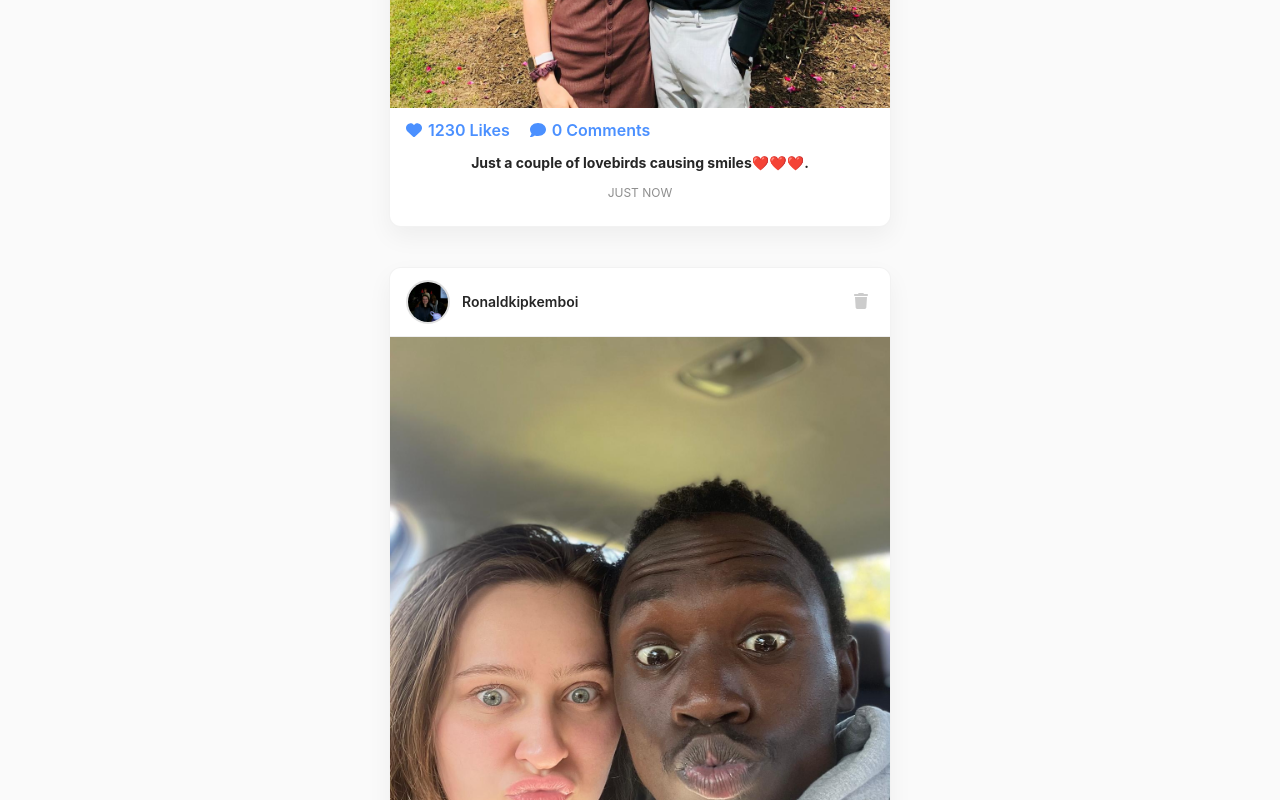
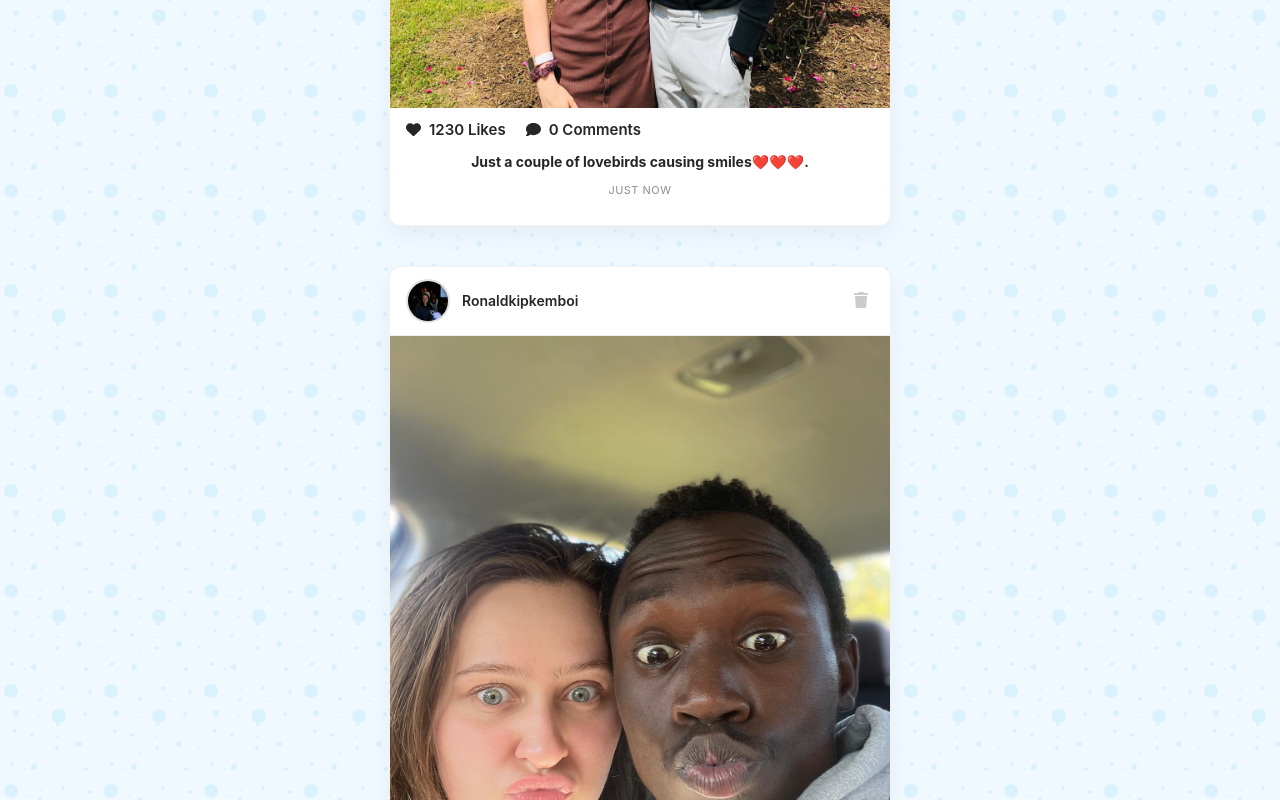
Before and after one commit to rony288/ronygram-app, a React (Create React App) app: page /Home in a window 1280 px wide. Shown: the part 920-1720 px from the top of the page. Built offline with nearby package versions, Linux system fonts and the light colour scheme.

Commit message:
Refactor Posts.css for improved styling
Updated styles for Posts component to enhance appearance and usability.

```diff
--- a/src/components/Posts.css
+++ b/src/components/Posts.css
@@ -4,7 +4,7 @@
     flex-direction: column;
     align-items: center; /* This centers the feed in the middle of the screen */
     padding: 20px;
-    background-color: #fafafa;
+    background-color: transparent; /* Changed to transparent so fancy background shows */
     min-height: 100vh;
 }
 
@@ -12,13 +12,14 @@
 .post-card {
     background-color: white;
     border: 1px solid #dbdbdb;
-    border-radius: 8px;
+    border-radius: 12px; /* Slightly rounder for modern look */
     margin-bottom: 30px;
     width: 100%;
     /* CRITICAL: This limits the width so images don't get huge */
-    max-width: 600px;
-    box-shadow: 0 4px 6px rgba(0, 0, 0, 0.05);
+    max-width: 500px;
+    box-shadow: 0 8px 16px rgba(0, 0, 0, 0.08); /* Softer, deeper shadow */
     overflow: hidden;
+    transition: transform 0.2s;
 }
 
 /* --- 3. Header (Avatar + Username + Delete) --- */
@@ -67,9 +68,10 @@
 /* --- 4. The Image --- */
 .post-image-container {
     width: 100%;
-    background-color: #efefef;
+    background-color: #fafafa;
     display: flex;
     justify-content: center;
+    min-height: 300px; /* Prevents layout jump while loading */
 }
 
 .post-image {
@@ -90,19 +92,33 @@
 .action-icon {
     cursor: pointer;
     font-weight: 600;
-    color: #4b90ff; /* Gemini Blue */
+    color: #262626; /* Default dark grey (neutral) */
     display: flex;
     align-items: center;
-    gap: 6px;
+    gap: 8px;
     transition: transform 0.2s;
+    font-size: 15px;
 }
 
 .action-icon:hover {
     transform: scale(1.1);
 }
 
+/* --- RED HEART ANIMATION --- */
 .action-icon.liked {
-    color: #00d4ff; /* Brighter Blue */
+    color: #ed4956; /* Instagram Red */
+    animation: like-bounce 0.4s;
+}
+
+/* Adds a subtle glow to the heart when liked */
+.action-icon.liked svg {
+    filter: drop-shadow(0 0 5px rgba(237, 73, 86, 0.4));
+}
+
+@keyframes like-bounce {
+    0% { transform: scale(1); }
+    40% { transform: scale(1.4); }
+    100% { transform: scale(1); }
 }
 
 /* --- 6. Content & Text --- */
@@ -118,18 +134,20 @@
 }
 
 .post-created {
-    font-size: 12px;
+    font-size: 11px;
     color: #8e8e8e;
     text-transform: uppercase;
-    margin-bottom: 10px;
+    margin-bottom: 12px;
+    letter-spacing: 0.5px;
 }
 
 /* --- 7. Comments Section --- */
 .comments-section {
-    background: #f9f9f9;
+    background: #fcfcfc;
     padding: 10px;
     border-radius: 8px;
     margin-top: 10px;
+    border: 1px solid #f0f0f0;
 }
 
 .comment-row {
@@ -176,16 +194,29 @@
 
 .comment-input-area input {
     flex: 1;
-    padding: 8px 12px;
-    border: 1px solid #ddd;
+    padding: 10px 14px;
+    border: 1px solid #dbdbdb;
     border-radius: 20px;
     outline: none;
+    background: #fafafa;
+    font-size: 14px;
+}
+
+.comment-input-area input:focus {
+    border-color: #a5a5a5;
+    background: white;
 }
 
 .comment-input-area button {
     background: none;
     border: none;
-    color: #4b90ff;
+    color: #0095f6; /* Action Blue */
     cursor: pointer;
     font-size: 18px;
+    padding: 0 8px;
+    transition: transform 0.1s;
 }
+
+.comment-input-area button:hover {
+    transform: scale(1.1);
+}
```
